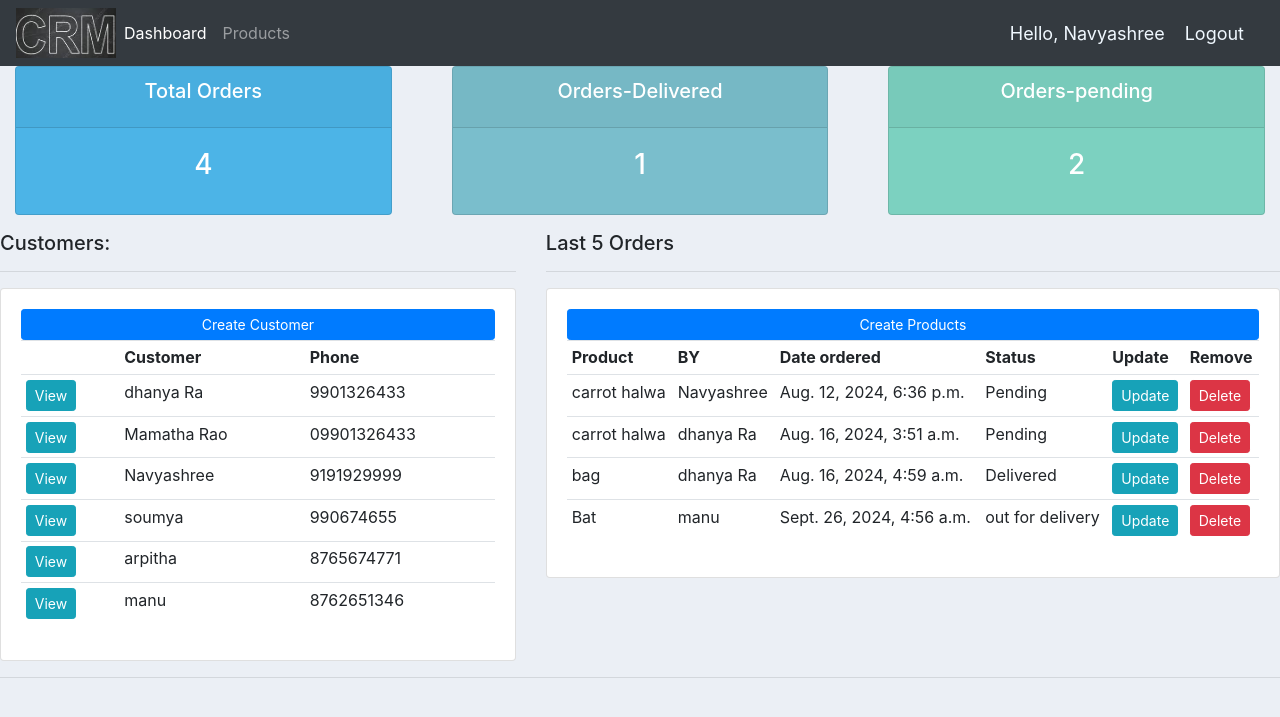
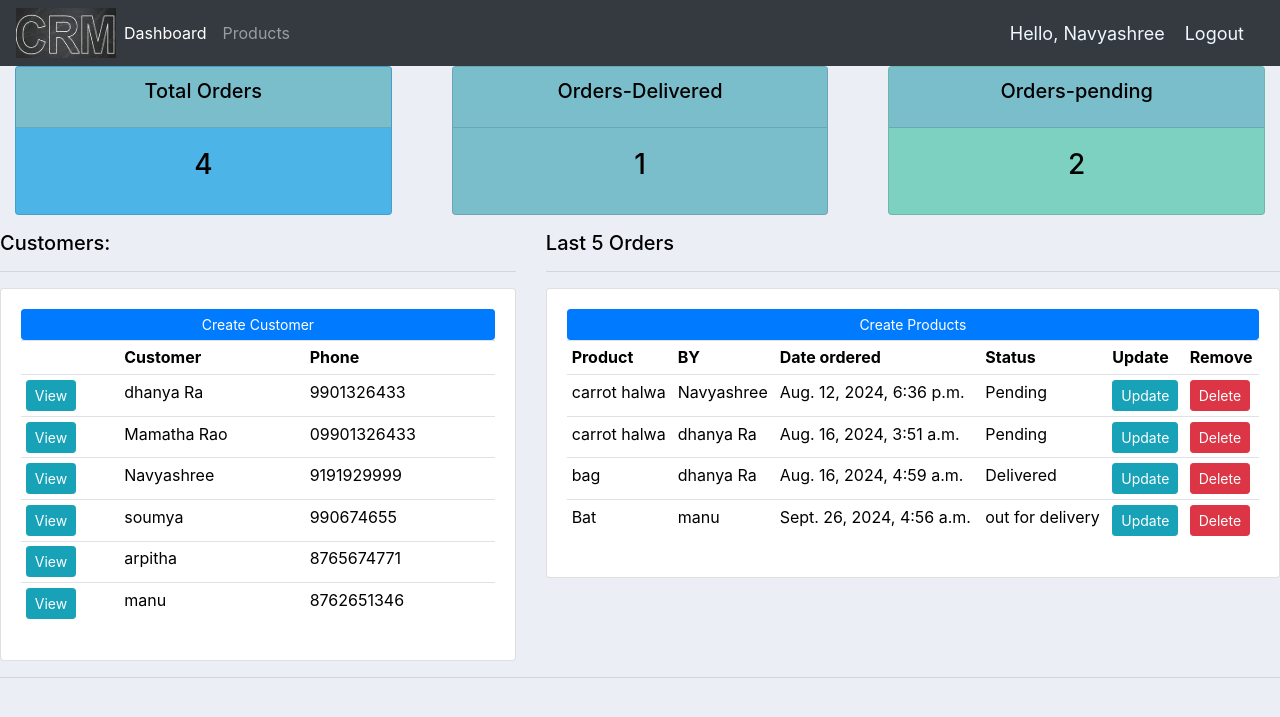
Before and after one commit to Navyashree2002/CRM_django, a Django app: page /home/ in a window 1280 px wide. Shown: the top 717 px of the page. Run offline with Django 4.2, Linux system fonts and the light colour scheme; a user stored in the database is signed in; data comes from the database, SQL or seed files in the repository; both versions use the stored data as it was after the commit.

Commit message:
setchanged

```diff
--- a/accounts/templates/accounts/status.html
+++ b/accounts/templates/accounts/status.html
@@ -3,11 +3,11 @@
     <div class="col">
         <div class="col-md">
             <div class="card text-center text-white mb-3" id="total-orders">
-                <div class="card-header">
+                <div class="card-header" style="color: black; background-color:  #7abecc">
                 <h5 class="card-title">Total Orders</h5>
                 </div>
                 <div class="card-body">
-                <h3 class="card-title">{{total_ord}}</h3>
+                <h3 class="card-title " style="color: black; ">{{total_ord}}</h3>
                 </div>
             </div>
         </div>
@@ -16,11 +16,11 @@
     <div class="col">
         <div class="col-md">
             <div class="card text-center text-white mb-3" id="orders-delivered">
-                <div class="card-header">
+                <div class="card-header" style="color: black; background-color:  #7abecc">
                     <h5 class="card-title">Orders-Delivered</h5>
                 </div>
                 <div class="card-body">
-                    <h3 class="card-title">{{delivered}}</h3>
+                    <h3 class="card-title" style="color: black;">{{delivered}}</h3>
                 </div>
             </div>
         </div>
@@ -29,11 +29,11 @@
     <div class="col">
         <div class="col-md">
             <div class="card text-center text-white mb-3" id="orders-pending">
-                <div class="card-header">
+                <div class="card-header" style="color: black; background-color:  #7abecc">
                     <h5 class="card-title"> Orders-pending</h5>
                 </div>
                 <div class="card-body">
-                    <h3 class="card-title">{{pending}}</h3>
+                    <h3 class="card-title" style="color: black;">{{pending}}</h3>
                 </div>
             </div>
         </div>
--- a/static/css/main.css
+++ b/static/css/main.css
@@ -1,10 +1,12 @@
 
         body{
             background-color: #ebeff5;
+            color: black;
         }
         #total-orders
         {
             background-color: #4cb4e7;
+            color:black;
         }
         #orders-delivered
         {
```
Also changed, not shown: crm/settings.py (+5 -2 lines), db.sqlite3.
